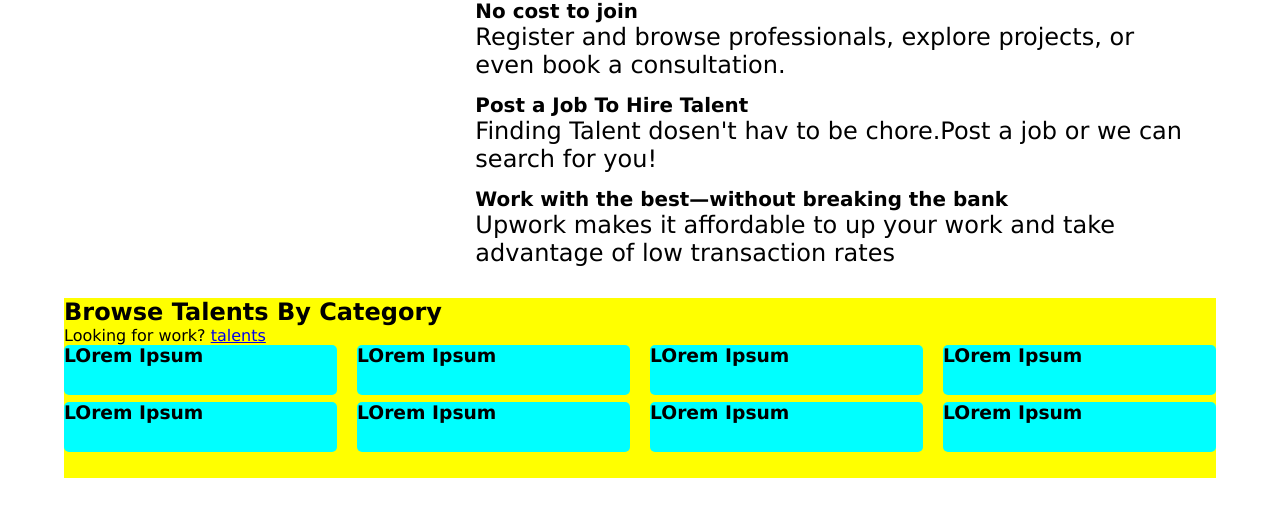
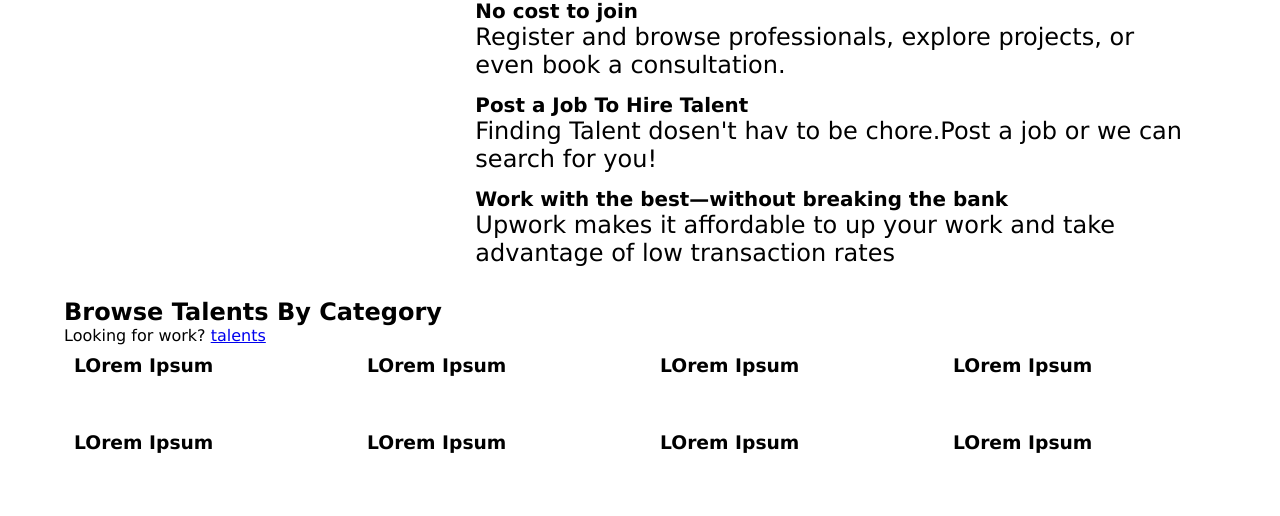
Before and after one commit to MariaShakeel10/upwork-practice, a plain HTML site: page index.html in a window 1280 px wide. Shown: the part 607-1123 px from the top of the page. Drawn offline with nearby package versions, Linux system fonts and the light colour scheme.

```diff
--- a/style.css
+++ b/style.css
@@ -159,7 +159,7 @@
     width: 90%;
     height: 180px;
     margin: 0 auto;
-    background-color: yellow;
+    /* background-color: yellow; */
 }
 
 .box4-text {
@@ -184,9 +184,10 @@
 }
 
 .box4-small {
-    background-color: aqua;
+    /* background-color: aqua; */
     height: 50px;
     border-radius: 5px;
+    padding: 10px;
 }
 .box4-small:hover {
     background-color: var(--grey);
```
